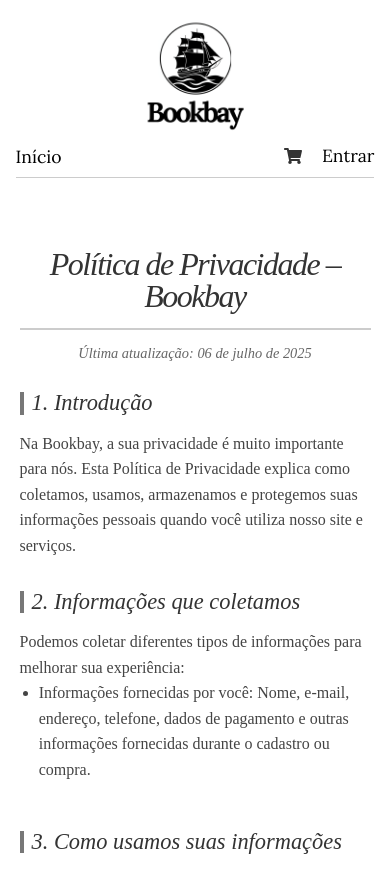
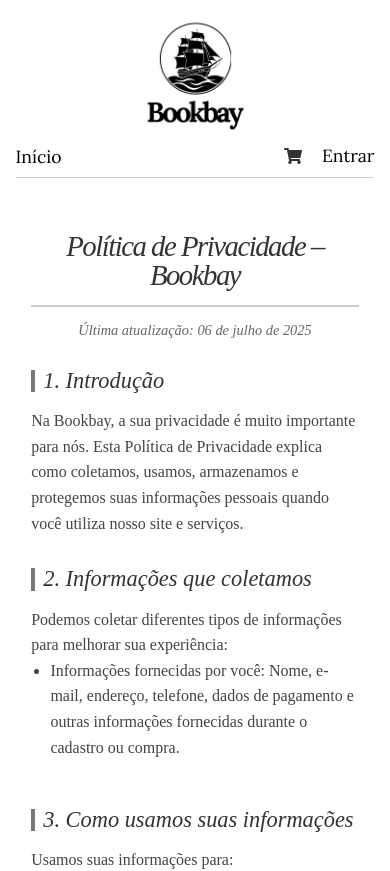
Before and after one commit to Caiorossi00/Bookbay-frontend, a React (Vite) app: page /politica-de-privacidade in a window 390 px wide. Shown: the top 871 px of the page. Built offline with nearby package versions, Linux system fonts and the light colour scheme; no server answers.

Commit message:
feat: adjust responsive styles for GenresBanners, PrivacyPolicy, SellWithUs, and TOS components

```diff
--- a/src/assets/styles/GenresBanners.scss
+++ b/src/assets/styles/GenresBanners.scss
@@ -62,12 +62,16 @@
     margin-bottom: 10px;
   }
 
+  .genres-images {
+    gap: 0.5rem;
+  }
+
   .genres-banner-text {
     font-size: 1.2rem;
   }
 
   .genres-banner-wrapper {
     min-width: 180px;
-    max-height: 300px;
+    max-height: 280px;
   }
 }
--- a/src/assets/styles/PrivacyPolicy.scss
+++ b/src/assets/styles/PrivacyPolicy.scss
@@ -66,3 +66,15 @@
     }
   }
 }
+
+@media (max-width: 780px) {
+  .privacy-page {
+    .privacy-container {
+      padding: 2rem 8%;
+
+      h1 {
+        font-size: 1.8rem;
+      }
+    }
+  }
+}
--- a/src/assets/styles/SellWithUs.scss
+++ b/src/assets/styles/SellWithUs.scss
@@ -77,9 +77,9 @@
   text-align: center;
 }
 
-@media (max-width: 600px) {
+@media (max-width: 780px) {
   .sell-with-us {
-    padding: 2rem 3%;
+    padding: 2rem 8%;
 
     h1 {
       font-size: 1.8rem;
--- a/src/assets/styles/TOS.scss
+++ b/src/assets/styles/TOS.scss
@@ -64,9 +64,9 @@
   }
 }
 
-@media (max-width: 600px) {
+@media (max-width: 780px) {
   .terms-page {
-    padding: 2rem 3%;
+    padding: 2rem 8%;
 
     h1 {
       font-size: 1.8rem;
```
